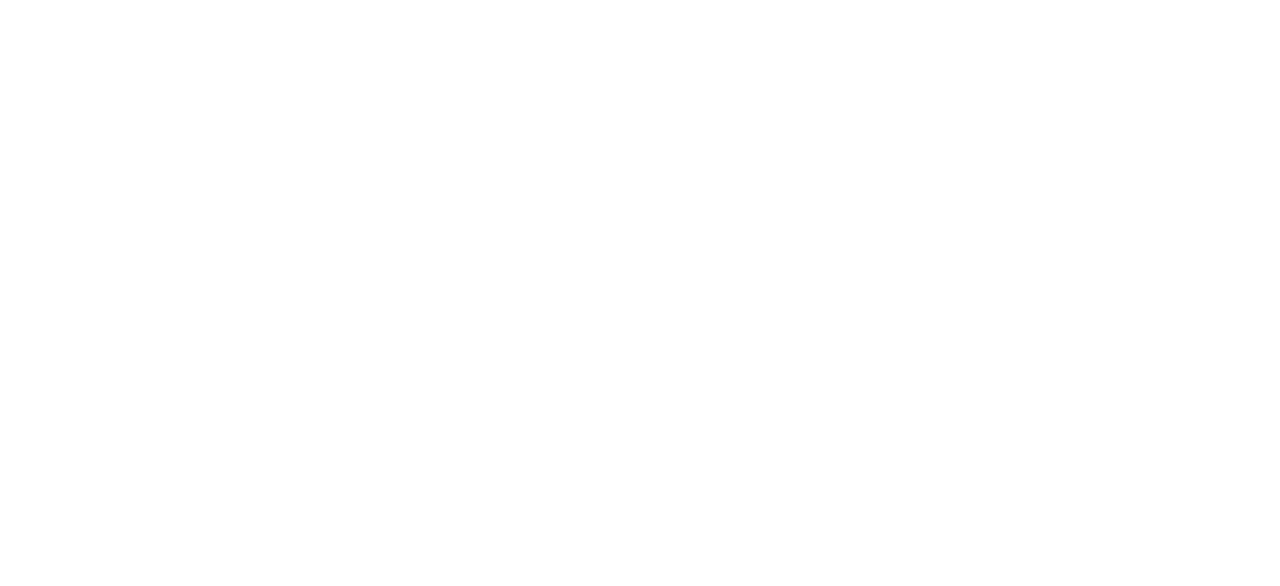
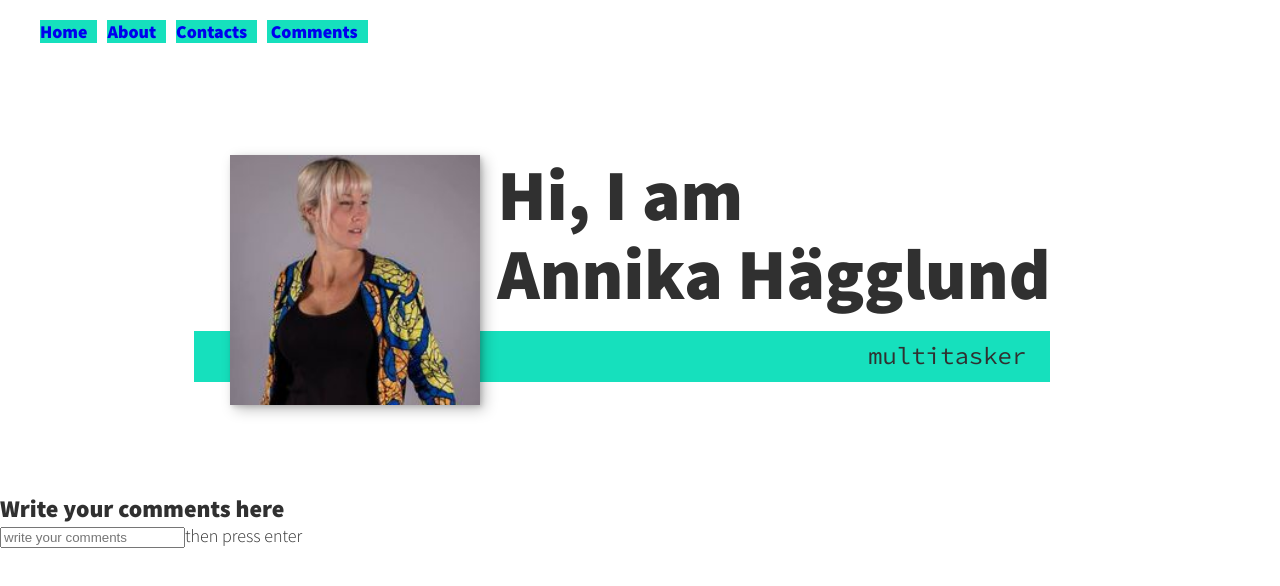
Before and after one commit to Annika1979/mypage, a React (Create React App) app: page /comments in a window 1280 px wide. Before the commit this address had no page. Shown: the top 586 px of the page. Built offline with nearby package versions, Linux system fonts and the light colour scheme.

Commit message:
Changed to Comments - Use state done

```diff
--- a/src/App.js
+++ b/src/App.js
@@ -25,14 +25,14 @@ function App() {
             </li>
             <li className="nav__item">
               {" "}
-              <Link to="/blog" className="link">
-                Blog
+              <Link to="/comments" className="link">
+                Comments
               </Link>
             </li>
           </ul>
         </nav>
       </header>
-      {/* introduction */}
+
       <section className="intro" id="home">
         <h1 className="section__title section__title-intro">
           Hi, I am <br />
@@ -47,9 +47,6 @@ function App() {
           alt="picture of Annika in her own creation"
         ></img>
       </section>
-      {/* My services */}
-
-      {/* About me  */}
 
       <Outlet />
     </div>
--- a/src/index.js
+++ b/src/index.js
@@ -6,7 +6,7 @@ import App from "./App";
 import Home from "./routes/Home";
 import About from "./routes/About";
 import Contacts from "./routes/Contacts";
-import Blog from "./routes/Blog";
+import Comments from "./routes/Comments";
 
 ReactDOM.render(
   <React.StrictMode>
@@ -16,7 +16,7 @@ ReactDOM.render(
           <Route path="/home" element={<Home />} />
           <Route path="/about" element={<About />} />
           <Route path="/contacts" element={<Contacts />} />
-          <Route path="/blog" element={<Blog />} />
+          <Route path="/comments" element={<Comments />} />
         </Route>
       </Routes>
     </BrowserRouter>
--- a/src/routes/Blog.js
+++ /dev/null
@@ -1,9 +0,0 @@
-const Blog = () => {
-  return (
-    <div>
-      <h1>Blog Posts</h1>
-    </div>
-  );
-};
-
-export default Blog;
--- /dev/null
+++ b/src/routes/Comments.js
@@ -0,0 +1,45 @@
+import { useState } from "react";
+
+const Comments = () => {
+  const [items, setItems] = useState([]);
+  const [itemName, setItemName] = useState("");
+
+  const addItem = (event) => {
+    event.preventDefault();
+    setItems([
+      ...items,
+      {
+        id: items.length,
+        name: itemName,
+      },
+    ]);
+    setItemName("");
+  };
+
+  return (
+    <>
+      <div>
+        <h3>Write your comments here</h3>
+      </div>
+      <form onSubmit={addItem}>
+        <label>
+          <input
+            name="item"
+            type="text"
+            value={itemName}
+            onChange={(e) => setItemName(e.target.value)}
+            placeholder="write your comments"
+          />
+          then press enter
+        </label>
+      </form>
+      <ul>
+        {items.map((item) => (
+          <li key={item.id}>{item.name}</li>
+        ))}
+      </ul>
+    </>
+  );
+};
+
+export default Comments;
--- a/src/routes/Contacts.js
+++ b/src/routes/Contacts.js
@@ -1,7 +1,7 @@
 const Contacts = () => {
   return (
     <div>
-      <h1>Contacts</h1>
+      <h3>test</h3>
     </div>
   );
 };
```
